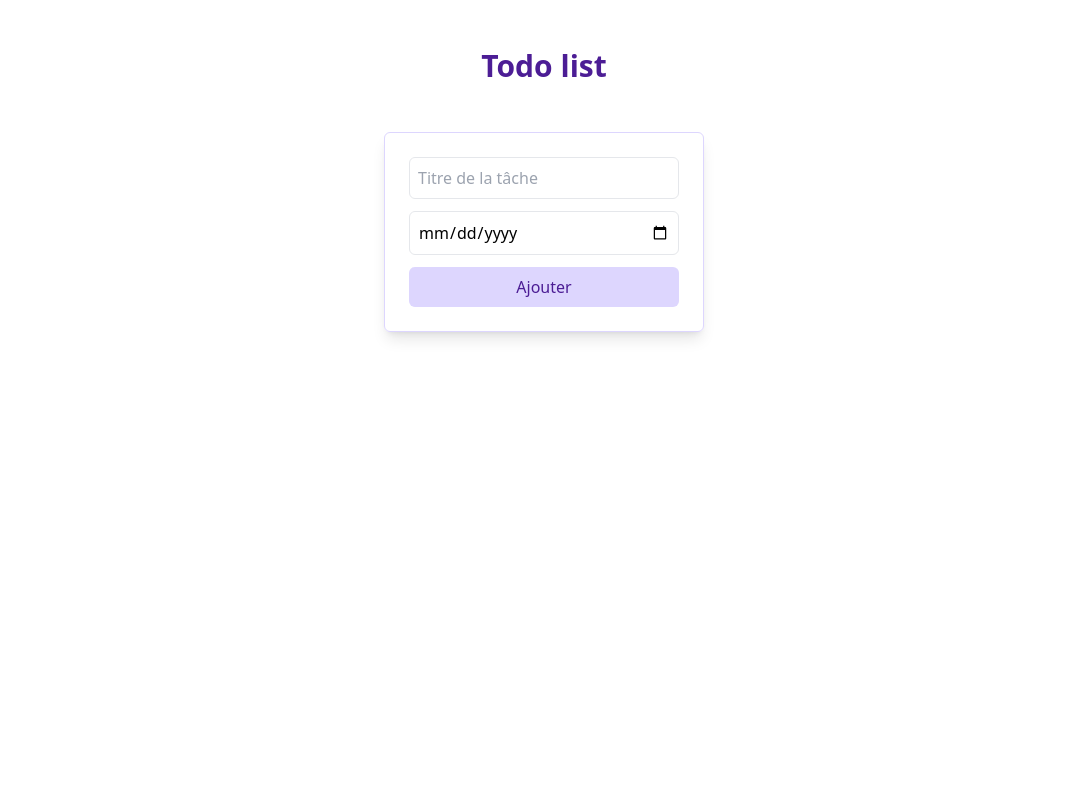
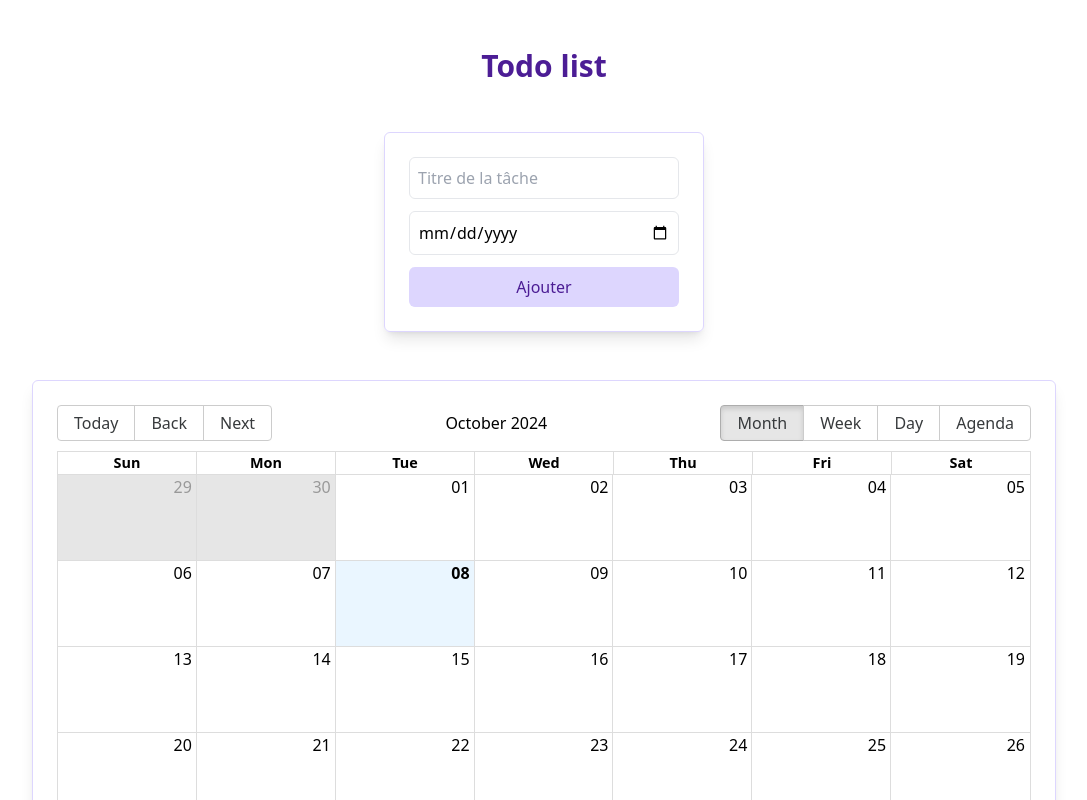
Before and after one commit to hellodamien/devops-app, a React (Vite) app: page / in a window 1280 px wide. Shown: the top 800 px of the page, without its empty margins (96-1183 px from the left). Built offline with nearby package versions, Linux system fonts and the light colour scheme.

Commit message:
feat(tasks): add calendar view

```diff
--- a/package.json
+++ b/package.json
@@ -11,14 +11,17 @@
   },
   "dependencies": {
     "autoprefixer": "^10.4.20",
+    "moment": "^2.30.1",
     "postcss": "^8.4.47",
     "react": "^18.3.1",
+    "react-big-calendar": "^1.15.0",
     "react-dom": "^18.3.1",
     "tailwindcss": "^3.4.13"
   },
   "devDependencies": {
     "@eslint/js": "^9.11.1",
     "@types/react": "^18.3.10",
+    "@types/react-big-calendar": "^1.8.12",
     "@types/react-dom": "^18.3.0",
     "@vitejs/plugin-react": "^4.3.2",
     "cypress": "^13.15.0",
--- a/src/App.tsx
+++ b/src/App.tsx
@@ -1,6 +1,12 @@
 import { useState } from "react";
+import { TASKS_STORAGE_KEY } from "./config";
+import { Calendar, momentLocalizer } from "react-big-calendar";
+import moment from "moment";
+
 import "./App.css";
-import { TASKS_STORAGE_KEY } from "./config";
+import "react-big-calendar/lib/css/react-big-calendar.css";
+
+const localizer = momentLocalizer(moment);
 
 type Task = {
   title: string;
@@ -81,6 +87,16 @@
       {message && (
         <div className="text-violet-400 p-2 text-center mt-2">{message}</div>
       )}
+      <div className="border-violet-200 border p-6 shadow-lg mx-auto max-w-5xl my-12 rounded-md">
+        <Calendar
+          localizer={localizer}
+          events={[]}
+          startAccessor="start"
+          endAccessor="end"
+          style={{ height: 500 }}
+          culture="fr-FR"
+        />
+      </div>
     </>
   );
 }
```
Also changed, not shown: 1 other file (tests, documents, lock files or other folders).
